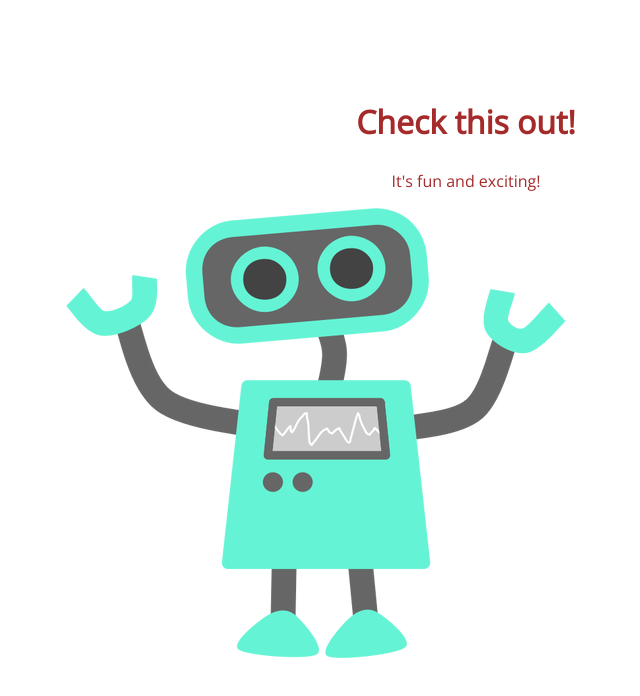
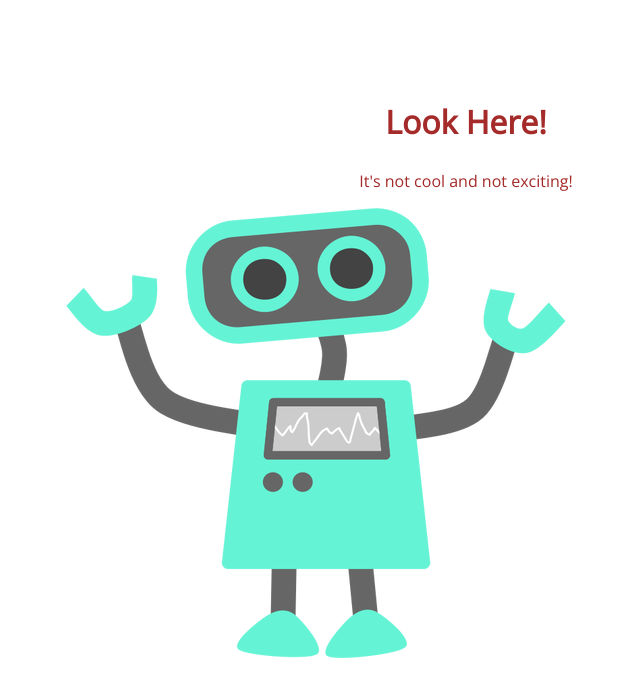
Before and after one commit to Jrkrause81/105-project, a plain HTML site: page index.html in a window 1280 px wide. Shown: the whole page, without its empty margins (174-814 px from the left). Drawn offline with nearby package versions, Linux system fonts and the light colour scheme.

Commit message:
Changed message to negative

```diff
--- a/index.html
+++ b/index.html
@@ -8,8 +8,8 @@
 </head>
 <body>
 	<section>
-		<h1>Check this out!</h1>
-		<p>It's fun and exciting!</p>
+		<h1>Look Here!</h1>
+		<p>It's not cool and not exciting!</p>
 		<img src="img/happy-blue-robot.png">
 	</section>
 </body>
```
